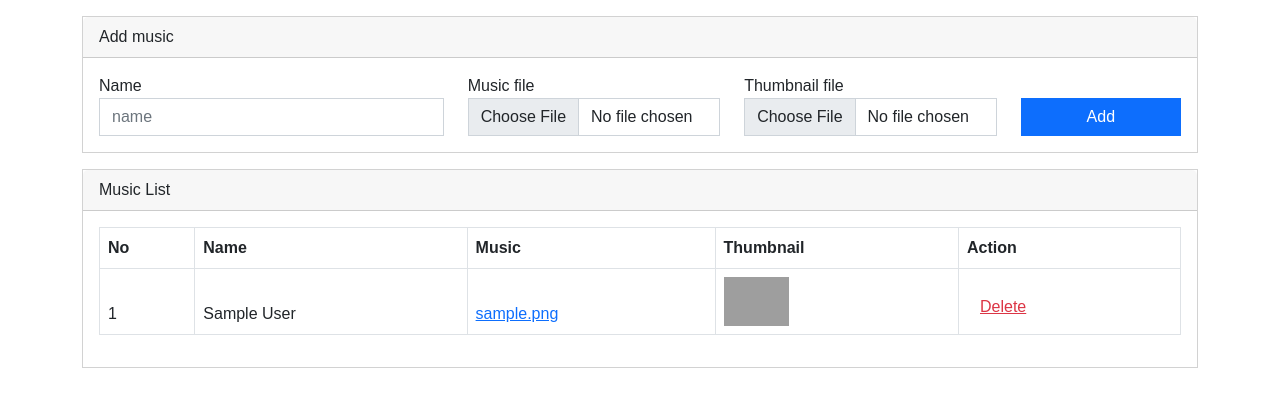
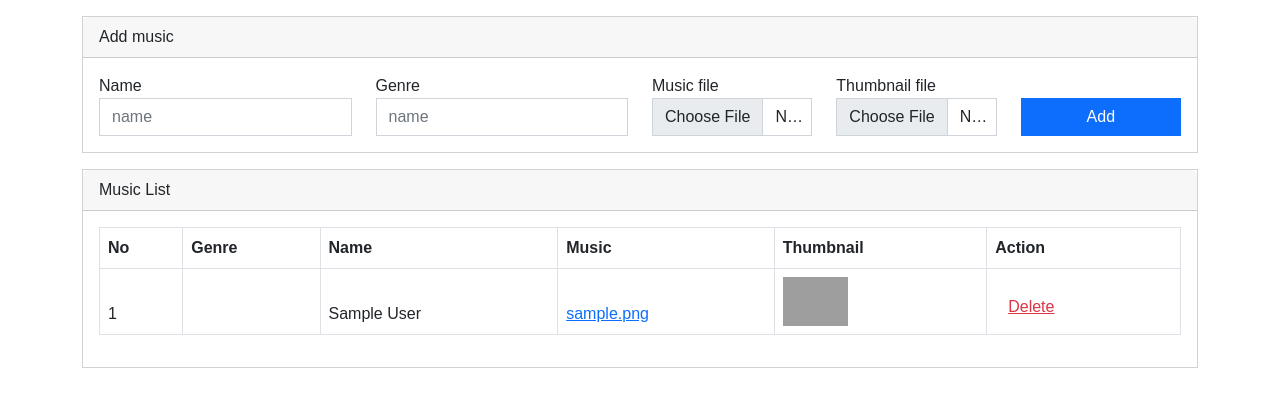
Before and after one commit to ekaur45/musik, a PHP site: page /add-music.php in a window 1280 px wide. Shown: the part 56-463 px from the top of the page. Run offline with PHP 8.4, Linux system fonts and the light colour scheme; the visitor is signed in with stand-in values (Sample User, id 1); tables that the repository leaves empty hold one stand-in row (values such as "Sample post"); data that the repository does not hold is empty; grey boxes are pictures that could not be loaded.

Commit message:
Genre added

```diff
--- a/add-music.php
+++ b/add-music.php
@@ -53,18 +53,23 @@ if(isset($_SESSION['id'])){
 
             <div class="card-body">
                 <form id="addMusicForm" class="row" method="post"  action="service/add.musik.php">
-                    <div class="col-md-4">
+                <div class="col-md-3">
                         <label for="">Name</label>
                         <input type="text" name="name" class="form-control" placeholder="name">
                     </div>
                     <div class="col-md-3">
+                        <label for="">Genre</label>
+                        <input type="text" name="genre" class="form-control" placeholder="name">
+                    </div>
+                    <div class="col-md-2">
                         <label for="musicFile1">Music file</label>
                         <input type="file" name="musicFile1" id="musicFile1" class="form-control file" accept=".mp3,audio/*" placeholder="Music file">
                     </div>
-                    <div class="col-md-3">
+                    <div class="col-md-2">
                         <label for="thumnail1">Thumbnail file</label>
                         <input type="file" name="thumnail1" id="thumnail1" accept="image/*" class="form-control file" placeholder="Music file">
                     </div>
+
                     <input type="hidden" name="musik" id="musik-hid"/>
                     <input type="hidden" name="thumbnail" id="thumbnail-hid"/>
                     <div class="col-md-2">
@@ -86,8 +91,10 @@ if(isset($_SESSION['id'])){
                                 No
                             </th>
                             <th>
+                                Genre
+                            </th>
+                            <th>
                                 Name
-
                             </th>
                             <th>
                                 Music
@@ -109,6 +116,9 @@ if(isset($_SESSION['id'])){
                                 <tr>
                                     <td>
                                         <?php echo ++$no;?>
+                                    </td>
+                                    <td>
+                                        <?php echo $row["genre"]; ?>
                                     </td>
                                     <td>
                                         <?php echo $row["name"]; ?>
--- a/db/script.sql
+++ b/db/script.sql
@@ -61,3 +61,7 @@ CREATE TABLE `users` (
 /*!40111 SET SQL_NOTES=@OLD_SQL_NOTES */;
 
 -- Dump completed on 2022-12-05 21:03:13
+
+
+
+ADD COLUMN `genre` VARCHAR(500) NULL AFTER `picLocation`;
--- a/service/add.musik.php
+++ b/service/add.musik.php
@@ -4,8 +4,9 @@ include_once "../db/connection.php";
 $musicFileLocation = $_POST["musik"];
 $thumnailLocation = $_POST["thumbnail"];
 $name = $_POST["name"];
+$genre = $_POST["genre"];
 $id = $_SESSION["id"];
-$query = "insert into user_music(userid,name,fileLocation,picLocation) values('$id','$name','$musicFileLocation','$thumnailLocation')";
+$query = "insert into user_music(userid,name,fileLocation,picLocation,genre) values('$id','$name','$musicFileLocation','$thumnailLocation','$genre')";
 if ($conn->query($query) === TRUE) {
     $_SESSION["logged_in"] = true;
     $_SESSION["IS_FILE_UPLOADED"] = true;
```
Also changed, not shown: index.php (+5 -2 lines).
